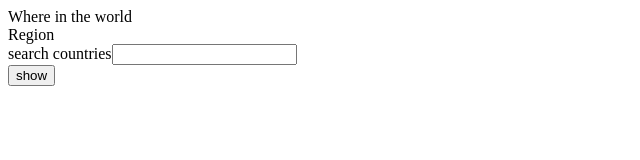
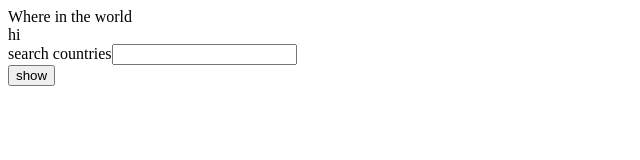
Before and after one commit to pratikdevdas/rest-countries-api-with-color-theme-switcher-master, a React (Create React App) app: page / in a window 1280 px wide. Shown: the top 160 px of the page, without its empty margins (0-640 px from the left). Built offline with nearby package versions, Linux system fonts and the light colour scheme; no server answers.

Commit message:
refactored to search Component

```diff
--- a/src/Base.js
+++ b/src/Base.js
@@ -1,5 +1,4 @@
 import React, { useState, useEffect } from 'react'
-import Region from './components/Region'
 import axios from 'axios'
 import Country from './components/Country'
 
@@ -7,6 +6,7 @@ import {
   BrowserRouter as Router,
   Routes, Route
 } from 'react-router-dom'
+import Search from './components/Search'
 
 
 export const Base = () => {
@@ -24,7 +24,7 @@ export const Base = () => {
         <Router>
           <Routes>
             <Route path="/:id" element={<Country countries={countries}/>} />
-            <Route path="/" element={<Region countries={countries}/>}/>
+            <Route path="/" element={<Search countries={countries}/>}/>
           </Routes>
         </Router>
       </div>
--- a/src/components/Navbar.js
+++ b/src/components/Navbar.js
@@ -2,6 +2,9 @@ import React from 'react'
 
 export const Navbar = () => {
   return (
-    <div>Where in the world</div>
+    <div className='nav'>
+      <div className=''>Where in the world</div>
+      <div>hi</div>
+    </div>
   )
 }
--- a/src/components/Region.js
+++ b/src/components/Region.js
@@ -2,28 +2,14 @@ import { useState } from 'react'
 import { ShowRegions } from './Toggle'
 import Countries from './Countries'
 
-const Region = ({ countries }) => {
+const Region = ({ filter }) => {
 
   const [regionName, setRegionName] = useState('')
-  const [search, setsearch] = useState('')
-
-
-  const handleChange = (e) => {
-    e.preventDefault()
-    setsearch(e.target.value)
-  }
-
-  const filter = countries.filter(c =>
-    c.name.common.toLowerCase().includes(search.toLowerCase())
-  )
 
   const region = filter.filter(c => c.region.toLowerCase().includes(regionName.toLowerCase()) )
 
   return(
     <>
-      <div>Region</div>
-      search countries
-      <input type="text" onChange={handleChange} />
       <ShowRegions buttonLabel='show' buttonLabel2='hide'>
         <div>
           <button onClick={() => setRegionName('america')}>AMERICA</button>
--- /dev/null
+++ b/src/components/Search.js
@@ -0,0 +1,25 @@
+import React, { useState } from 'react'
+import Region from './Region'
+
+const Search = ({ countries }) => {
+  const [search, setsearch] = useState('')
+
+  const handleChange = (e) => {
+    e.preventDefault()
+    setsearch(e.target.value)
+  }
+
+  const filter = countries.filter((c) =>
+    c.name.common.toLowerCase().includes(search.toLowerCase())
+  )
+
+  return (
+    <div>
+      search countries
+      <input type="text" onChange={handleChange} />
+      <Region filter={filter} />
+    </div>
+  )
+}
+
+export default Search
```
